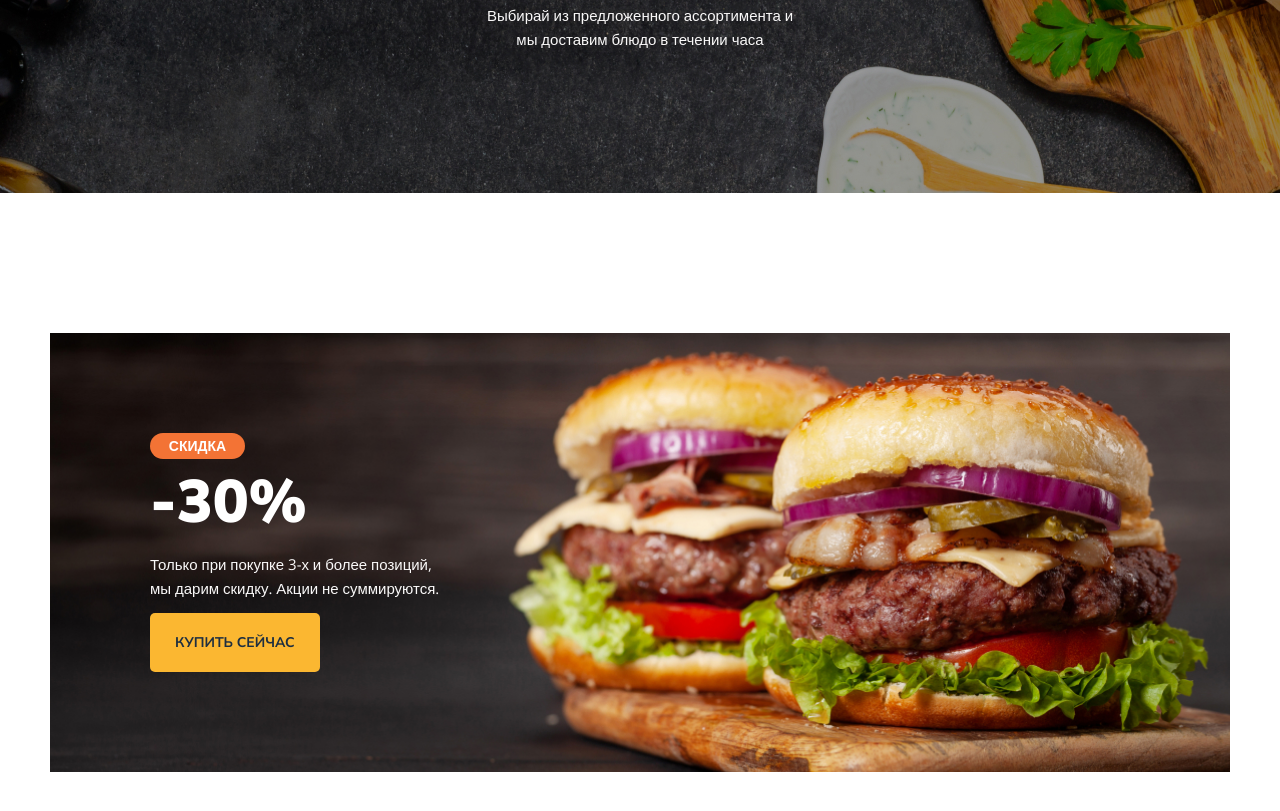
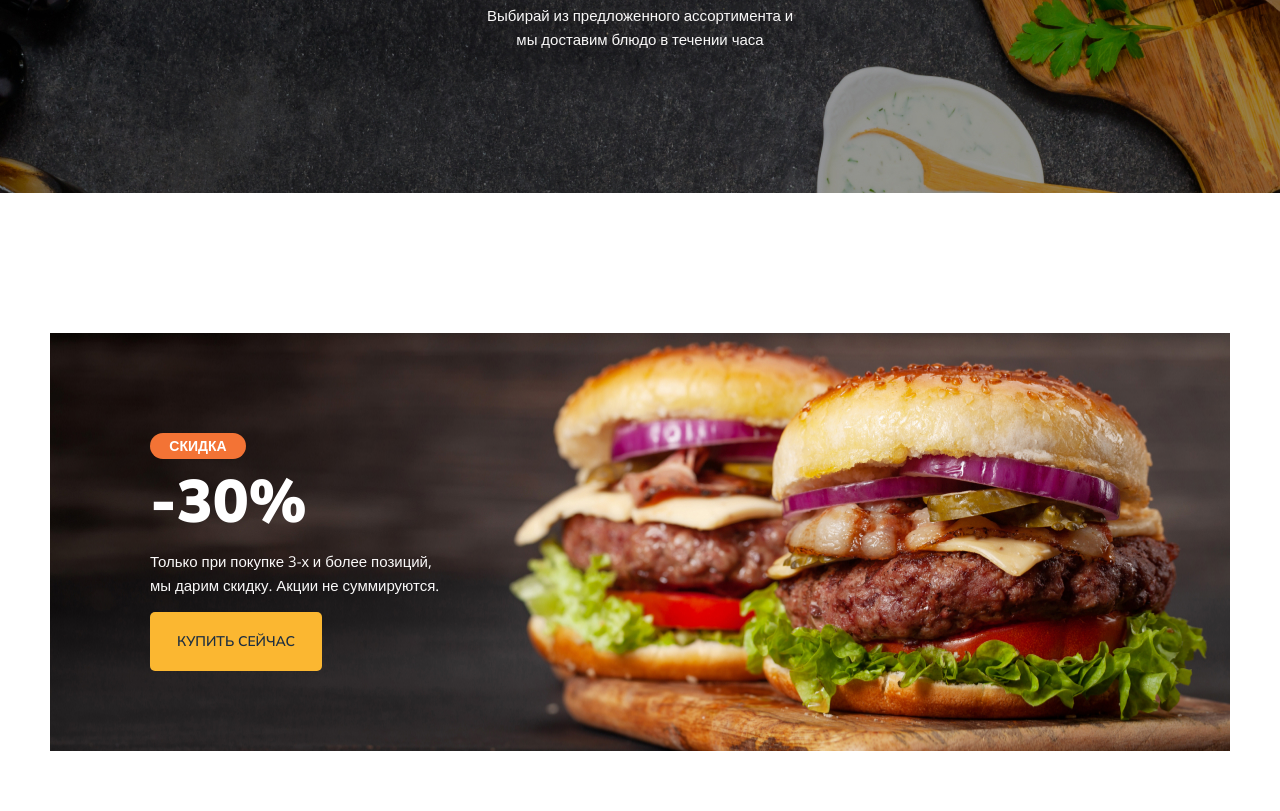
Before and after one commit to karinareiswich/Burger, a plain HTML site: page index.html in a window 1280 px wide. Shown: the part 395-1206 px from the top of the page. After the commit the page ends 1146 px from the top, so only its background shows below. Drawn offline with nearby package versions, Linux system fonts and the light colour scheme.

Commit message:
lesson12

```diff
--- a/index.html
+++ b/index.html
@@ -52,10 +52,8 @@
                         <span>скидка</span>
                         -30%
                     </h2>
-                    <p>Только при&nbsp;покупке 3-х и более позиций, мы&nbsp;дарим скидку. Акции не&nbsp;суммируются.</p>
-                    <a href="#" class="banner-link">
-                        купить сейчас
-                    </a>
+                    <p class="banner-text">Только при&nbsp;покупке 3-х и более позиций, мы&nbsp;дарим скидку. Акции не&nbsp;суммируются.</p>
+                    <a href="#" class="banner-link">купить сейчас</a>
                 </div>
             </div>
         </div>
--- a/styles/main.css
+++ b/styles/main.css
@@ -158,27 +158,22 @@ body {
     margin: 0 auto;
  }
 
- .banner {
-    margin-top: 139px;
-    margin-bottom: 100px;
-}
-.banner-box {
+ .banner-box {
     background-image: url(../images/banner.jpg);
-    background-size:cover;
+    background-size: cover;
     background-position: center center;
     background-repeat: no-repeat;
-    color: #FFFFFF;
-    text-align: left;
-    padding-top: 100px;
-    padding-bottom: 120px;
-    padding-left: 100px;
+    padding: 100px;
 }
+
 .banner-title {
     font-weight: 900;
     font-size: 60px;
     margin-top: 0;
-    margin-bottom: 15px;
+    margin-bottom: 12px;
+    color: #FFFFFF;
 }
+
 .banner-title span {
     background-color: #F37335;
     border-radius: 14px;
@@ -188,29 +183,31 @@ body {
     text-transform: uppercase;
     text-align: center;
     display: block;
-    max-width: 95px;
+    max-width: 96px;
     padding: 5px 0;
     margin-bottom: 9px;
 }
-.banner-box p {
+
+.banner-text {
     font-family: 'Open Sans', sans-serif;
     color: #FAF9F9;
-    font-weight: 400;
     font-size: 15px;
-    line-height: 160%;
-    max-width: 350px;
-    margin-bottom: 33px;
+    line-height: 1.6;
+    max-width: 353px;
+    margin-bottom: 35px;
+    margin-top: 0;
 }
+
 .banner-link {
     border-radius: 5px;
     background-color: #FBB731;
     color: #1E2F40;
-    font-weight: 700;
     font-size: 14px;
     text-decoration: none;
     text-transform: uppercase;
-    padding: 20px 25px;
+    padding: 20px 27px;
 }
+
 .banner-link:hover {
-    color: #a010107a;
+    color: #FFFFFF;
 }
```
